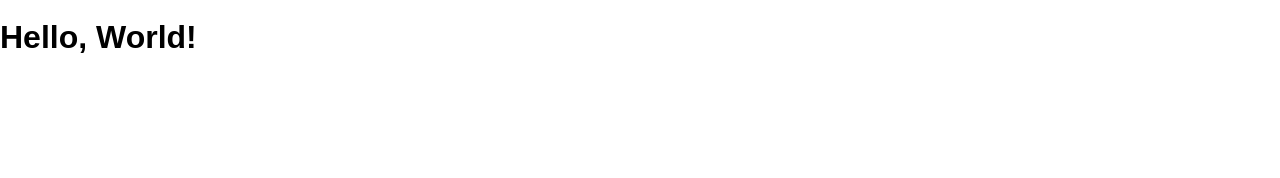
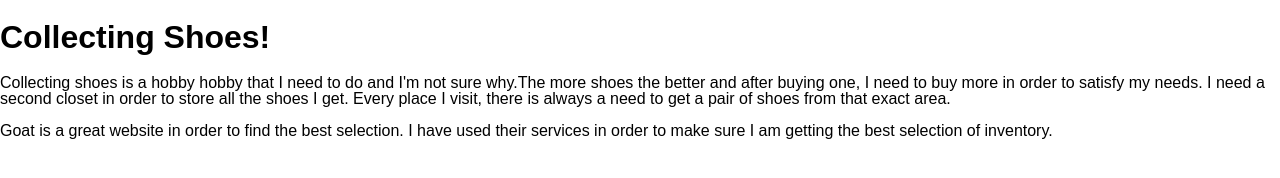
Before and after one commit to KGMAC3/collecting-shoes, a website: page public/index.html in a window 1280 px wide. Drawn offline with Linux system fonts and the light colour scheme.

Commit message:
Finish first part

```diff
--- a/public/index.html
+++ b/public/index.html
@@ -8,6 +8,12 @@
     <link rel="stylesheet" href="/screen.css">
   </head>
   <body>
-    <h1 class='hello-world'>Hello, World!</h1>
+    <h1 class='hello-world'>Collecting Shoes!
+    </h1>
+    <p>Collecting shoes is a hobby hobby that I need to do and I'm not sure why.The more shoes the better and after buying one, I need to buy more in order to satisfy my needs.
+      I need a second closet in order to store all the shoes I get. Every place I visit, there is always a need to get a pair of shoes from that exact area. </p>
+
+    Goat is a great website in order to find the best selection. I have used their services in order to make sure I am getting the best selection of inventory.
+<img>
   </body>
 </html>
```
Also changed, not shown: package.json (+5 -3 lines), 1 other file.
